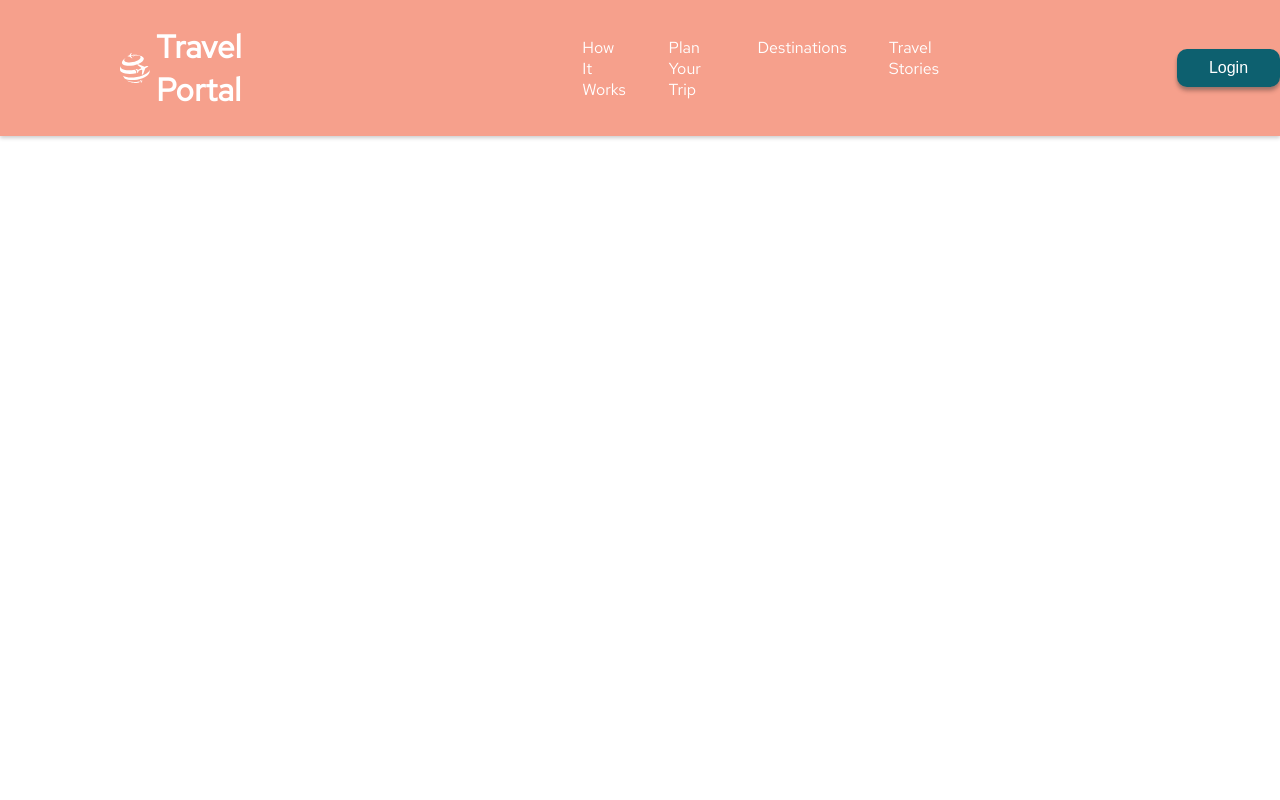
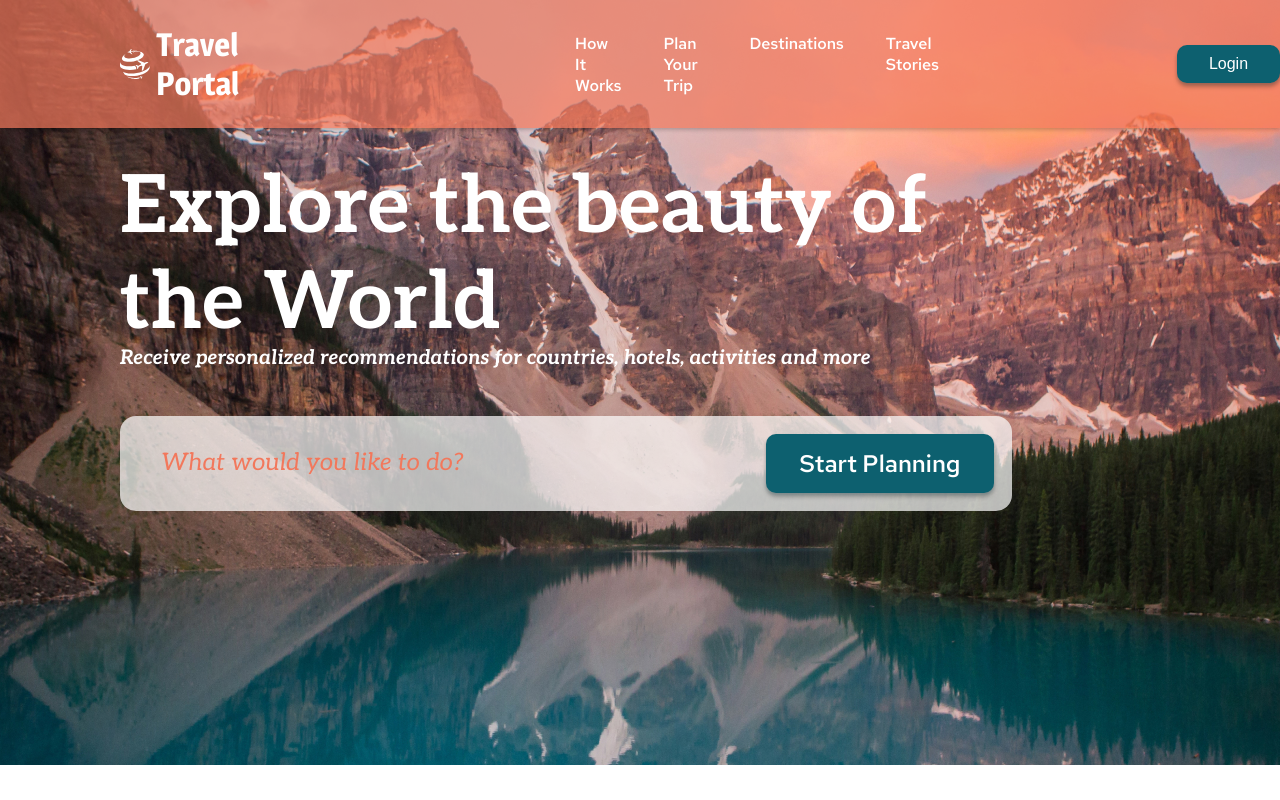
Before and after one commit to beastdope/rsschool-travel, a plain HTML site: page index.html in a window 1280 px wide. Drawn offline with Linux system fonts and the light colour scheme.

Commit message:
refactor: add 2 section

```diff
--- a/index.html
+++ b/index.html
@@ -7,6 +7,7 @@
     <link rel="stylesheet" href="styles/styles.css">
 </head>
 <body>
+<div class="wallpaper12">
     <header class="header">
         <div class="container">
             <div class="logo"><img src="images/Vector.svg" alt="logo"></div>
@@ -19,15 +20,32 @@
                     <li class="menu-item"><a href="#travel-stories">Travel Stories</a></li>
                 </ul>
             </nav>
-    <div class="main-action"><button class="button-Menu-Text">Login</button></div>
+            <div class="main-action">
+                <button class="button-Menu-Text">Login</button>
+            </div>
+        </div>
+    </header>
+    <section class="main">
+        <div class="container">
+            <div class="main-info">
+                <h1 class="main-title">
+                    Explore the beauty of the World
+                </h1>
+                <div class="main-text"> Receive personalized recommendations for countries, hotels, activities and more
+                </div>
+                <div class="main-action-placeholder">
+                    <div class="rectangle">
+                    </div>
+                    <div class="text-in-placeholder">What would you like to do?
+                    </div>
+                    <button class="button-in-placeholder"> Start Planning</button>
+                </div>
+            </div>
 
         </div>
-</header>
-<main>
-  <div class="content">
+    </section>
+</div>
 
-  </div>
-</main>
 
 </body>
 </html>
--- a/styles/styles.css
+++ b/styles/styles.css
@@ -8,8 +8,34 @@
     src: url("../fonts/RedHatText-Regular.ttf");
 }
 @font-face {
+
+    font-family: Red Hat Text-Semibold;
+    src: url("../fonts/RedHatText-Semibold.ttf");
+    font-weight: 500;
+}
+@font-face {
     font-family: Magra;
     src: url("../fonts/Magra-Regular.ttf");
+}
+@font-face {
+    font-family: Magra-Bold;
+    src: url("../fonts/Magra-Bold.ttf");
+    font-weight: bold;
+}
+@font-face {
+    font-family: Aleo;
+    src: url("../fonts/Aleo-Bold.ttf");
+    font-weight: bold;
+}
+@font-face {
+    font-family: Aleo-italic;
+    src: url("../fonts/Aleo-Bolditalic.ttf");
+    font-weight: bold;
+}
+@font-face {
+    font-family: Aleo-italic;
+    src: url("../fonts/Aleo-italic.ttf");
+    font-weight: normal;
 }
 
 body {
@@ -47,7 +73,8 @@ body {
     margin-left: 6px;
     color: #FFF;
     font-size: 32px;
-    font-weight: 600;
+    font-family: Magra-Bold, sans-serif;
+    font-weight: bold;
 }
 
 .menu ul {
@@ -55,7 +82,9 @@ body {
     display: flex;
 }
 .menu-item {
+    font-family: Red Hat Text-Semibold, sans-serif;
     margin-right: 42px;
+    font-weight: 500;
 
 }
 .menu-item a {
@@ -90,11 +119,10 @@ body {
     border: 0;
     border-radius: 10px;
     width: 103px;
-    background: #0D606F;
     margin-left: 196px;
     box-sizing: border-box;
     text-align: center;
-    box-shadow: 0px 2px 3px 0px rgba(13, 96, 111, 0.16), 0px 4px 4px 0px rgba(0, 0, 0, 0.25);
+    box-shadow: 0 2px 3px 0 rgba(13, 96, 111, 0.16), 0 4px 4px 0 rgba(0, 0, 0, 0.25);
     transition: background-color .5s;
 }
 
@@ -102,3 +130,80 @@ body {
     cursor: pointer;
     background: #575757;
 }
+
+.rectangle {
+    position: absolute;
+    left: 120px;
+    top: 416px;
+    width: 892px;
+    height: 95px;
+    flex-shrink: 0;
+    border-radius: 16px;
+    background: rgba(255, 255, 255, 0.70);
+}
+
+.button-in-placeholder {
+    font-family: Red Hat Text-Semibold, sans-serif;
+    font-weight: 500;
+    color: #FFF;
+    font-size: 24px;
+    padding: 10px;
+    background: #0D606F;
+    border: 0;
+    border-radius: 10px;
+    width: 228px;
+    height: 59px;
+    box-sizing: border-box;
+    text-align: center;
+    box-shadow: 0 2px 3px 0 rgba(13, 96, 111, 0.16), 0 4px 4px 0 rgba(0, 0, 0, 0.25);
+    transition: background-color .5s;
+    position: absolute;
+    left: 766px;
+    top: 434px;
+}
+
+.button-in-placeholder:hover {
+    cursor: pointer;
+    background: #575757;
+}
+
+.wallpaper12 {
+    background: url("../images/wallpaper12sector.jpg") no-repeat;
+    background-size: cover;
+    height: 765px;
+}
+
+.main-title {
+    color: #FFF;
+    font-family: Aleo, sans-serif;
+    font-size: 80px;
+    font-weight: bold;
+    line-height: normal;
+}
+.main-info {
+    max-width: 892px;
+    padding-left: 120px;
+    margin-top: 32px
+}
+.main-text {
+    position: absolute;
+    left: 120px;
+    top: 346px;
+    color: #FFF;
+    font-family: Aleo-italic, sans-serif;
+    font-size: 20px;
+    font-style: italic;
+    font-weight: bold;
+    line-height: normal;
+}
+.text-in-placeholder {
+    position: absolute;
+    left: 161px;
+    top: 448px;
+    color: #F2785C;
+    font-family: Aleo-italic, sans-serif;
+    font-size: 24px;
+    font-style: italic;
+    font-weight: normal;
+    line-height: normal;
+}
```
Also changed, not shown: fonts/Aleo-Bold.ttf (added), fonts/Aleo-BoldItalic.ttf (added), fonts/Aleo-Italic.ttf (added), fonts/Aleo-Regular.ttf (added), fonts/Magra-Bold.ttf (added), fonts/RedHatText-Medium.ttf (added), fonts/RedHatText-SemiBold.ttf (added), images/wallpaper12sector.jpg (added). Lines whose indentation alone changed are shown as unchanged.
